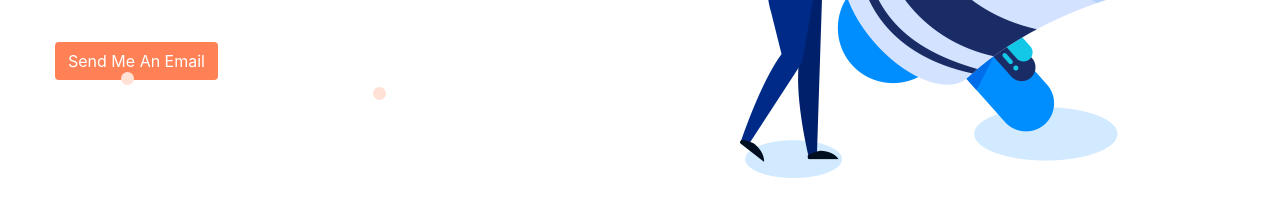
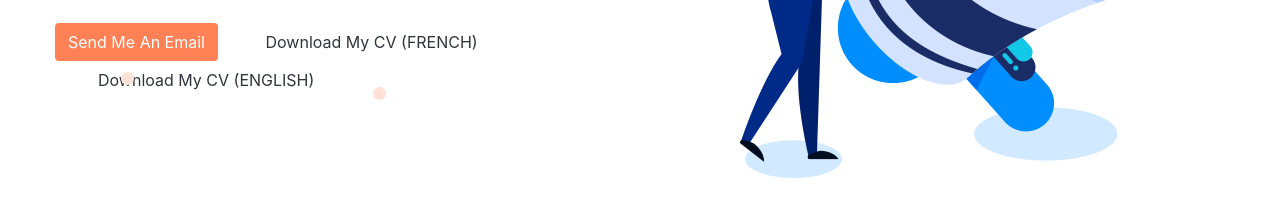
Before and after one commit to redabelca/reda-belca, a website with bundled scripts: page index.html in a window 1280 px wide. Shown: the part 772-988 px from the top of the page. Built offline with nearby package versions, Linux system fonts and the light colour scheme.

Commit message:
add cv buttons

```diff
--- a/index.html
+++ b/index.html
@@ -97,6 +97,8 @@
                   <p data-animation="fadeInUp" data-delay=".6s">A full-service with global capabilities across web / mobile design and development.</p>
                   <div class="slider-btn mt-45">
                     <a href="mailto:redabelca96@gmail.com" class="btn">Send Me An Email</a>
+                    <a href="/cv_fr.pdf" class="btn transparent-btn">Download My CV (FRENCH)</a>
+                    <a href="/cv_en.pdf" class="btn transparent-btn">Download My CV (ENGLISH)</a>
                     <!-- <a href="https://www.youtube.com/watch?v=cA7dOKsd--I" class="btn transparent-btn popup-video" data-animation="fadeInRight" data-delay=".8s"><i class="fas fa-play"></i>Intro <a href="tel:00212602901663" class="btn" data-animation="fadeInLeft" data-delay=".8s">Whatsapp Us</a> -->
                   </div>
                 </div>
```
Also changed, not shown: 2 other files.
